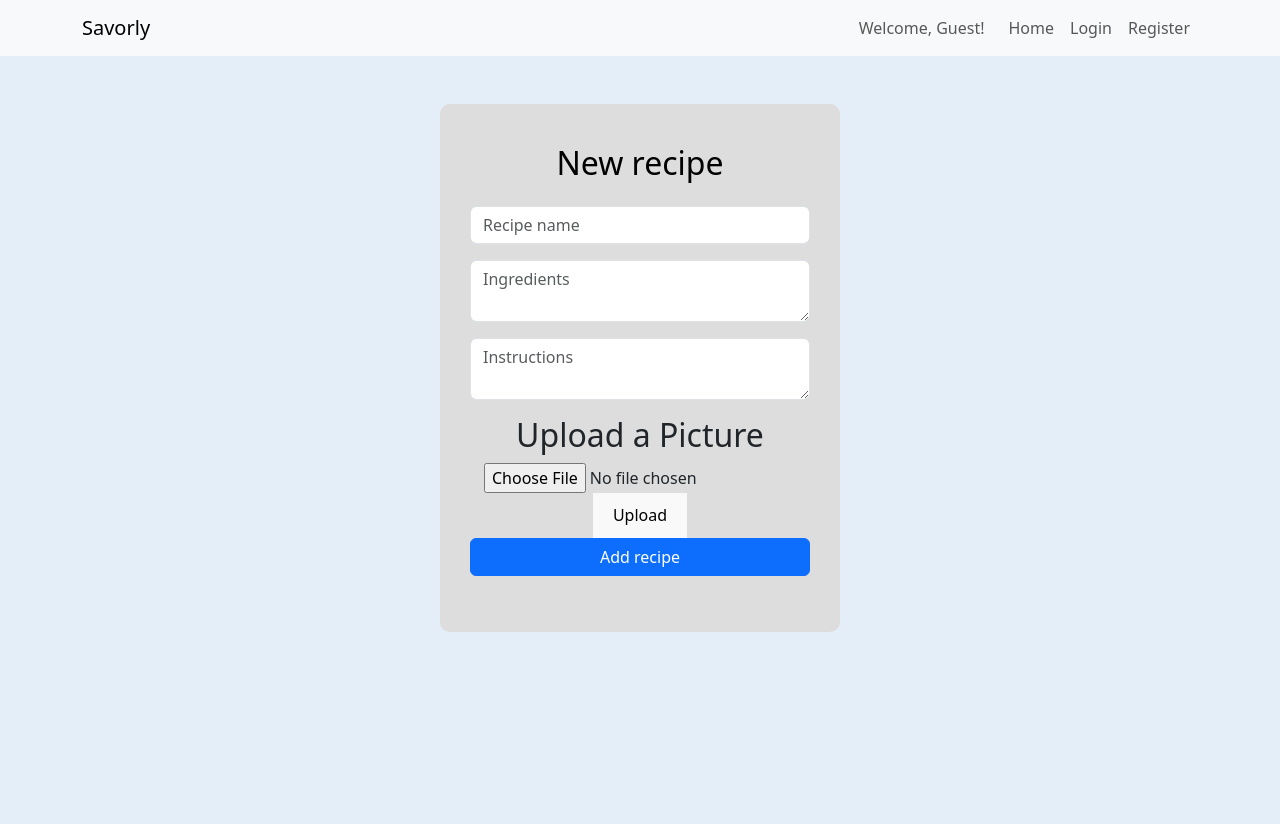
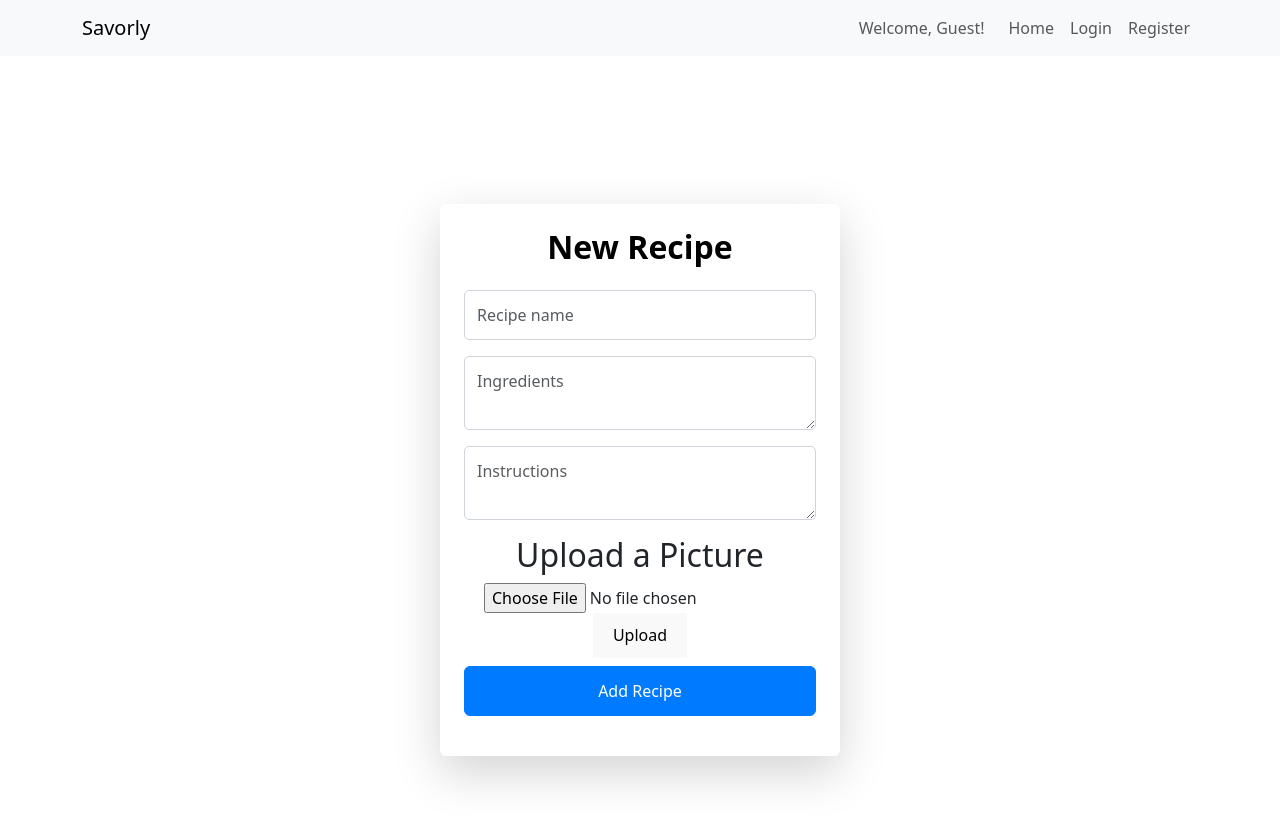
Before and after one commit to mankai-amine/Savorly, a React (Vite) app in the folder frontend/: page /recipe/add in a window 1280 px wide. Shown: the top 824 px of the page. Built offline with nearby package versions, Linux system fonts and the light colour scheme; no server answers; sample sign-in values are in the browser's storage.

Commit message:
Styling Add Recipe form

```diff
--- a/frontend/src/pages/AddRecipe.tsx
+++ b/frontend/src/pages/AddRecipe.tsx
@@ -79,19 +79,20 @@ export const AddRecipe = () => {
     };
 
     return (
-        <div style={{ backgroundColor: '#e3eef8', minHeight: '100vh' }}>
-            <div className="d-flex">
+        <div style={{ minHeight: '100vh' }}>
+          <div className="d-flex justify-content-center align-items-center" style={{ height: '100vh' }}>
             <Container fluid>
               <Row className="justify-content-center mt-5">
                 <Col md={8} lg={6}>
-                            <div className='register-box text-center'>
-                                <h2 className='mb-4'>New recipe</h2>
+                  <div className='register-box text-center p-4 shadow-lg rounded' style={{ backgroundColor: '#fff' }}>
+                    <h2 className='mb-4' style={{ fontSize: '2rem', fontWeight: '600', color: '#343a40' }}>New Recipe</h2>
                     <Form onSubmit={handleSubmit(onSubmit)}>
                       <Form.Group controlId='formName' className='mb-3'>
                         <Form.Control
                           type="text"
                           placeholder="Recipe name"
                           {...register('name')}
+                          style={{ padding: '0.75rem', borderRadius: '5px', borderColor: '#ced4da' }}
                         />
                         {errors.name && <p className="text-danger">{errors.name.message}</p>}
                       </Form.Group>
@@ -101,6 +102,7 @@ export const AddRecipe = () => {
                           as="textarea"
                           placeholder="Ingredients"
                           {...register('ingredients')}
+                          style={{ padding: '0.75rem', borderRadius: '5px', borderColor: '#ced4da' }}
                         />
                         {errors.ingredients && <p className="text-danger">{errors.ingredients.message}</p>}
                       </Form.Group>
@@ -110,6 +112,7 @@ export const AddRecipe = () => {
                           as="textarea"
                           placeholder="Instructions"
                           {...register('instructions')}
+                          style={{ padding: '0.75rem', borderRadius: '5px', borderColor: '#ced4da' }}
                         />
                         {errors.instructions && <p className="text-danger">{errors.instructions.message}</p>}
                       </Form.Group>
@@ -122,15 +125,19 @@ export const AddRecipe = () => {
                         {errors.picture && <p className="text-danger">{errors.picture.message}</p>}
                       </Form.Group>
                       <div>
-                                        {/* pass as call back*/}
                         <UploadPicture onUploadSuccess={handleUploadSuccess} />
                       </div>
 
-                                    <Button variant='primary' type='submit' className='w-100 mb-3'>
-                                        Add recipe
+                      <Button
+                        variant='primary'
+                        type='submit'
+                        className='w-100 mt-2 mb-3'
+                        style={{ backgroundColor: '#007bff', borderColor: '#007bff', padding: '0.75rem' }}
+                      >
+                        Add Recipe
                       </Button>
 
-                                    {isSubmitted && <p className="text-success">Recipe added</p>}
+                      {isSubmitted && <p className="text-success">Recipe added successfully!</p>}
                     </Form>
                   </div>
                 </Col>
@@ -139,4 +146,5 @@ export const AddRecipe = () => {
           </div>
         </div>
     );
+
 };
```
Lines whose indentation alone changed are shown as unchanged.
